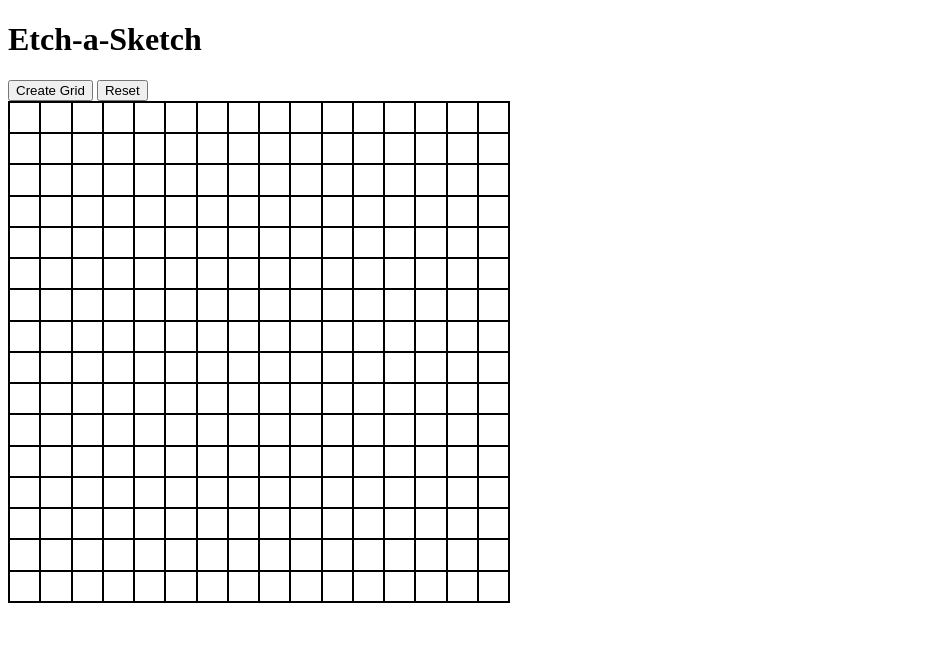
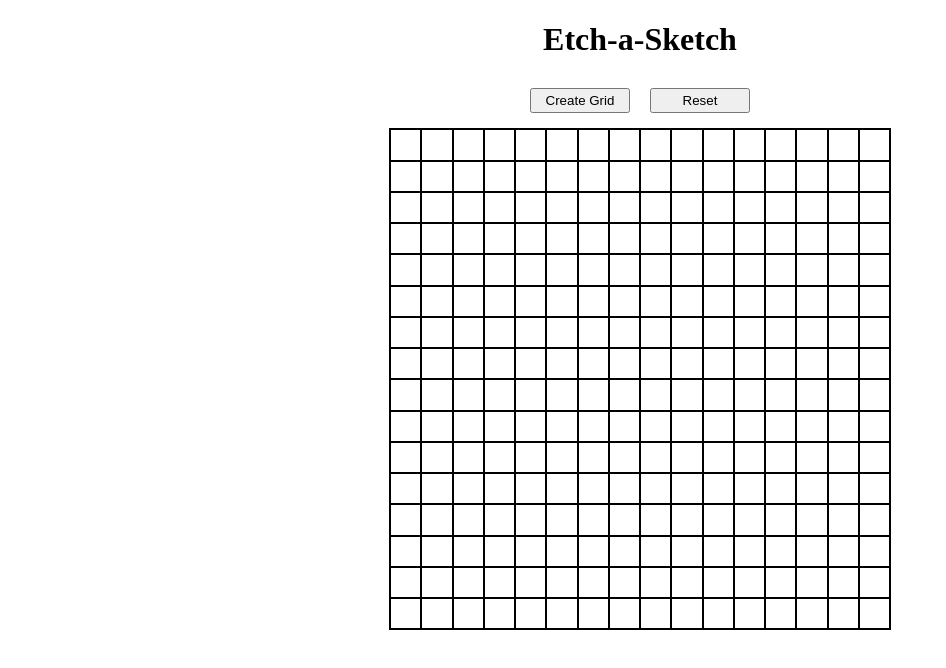
Before and after one commit to om0611/Etch-a-Sketch, a plain HTML site: page index.html in a window 1280 px wide. Shown: the whole page, without its empty margins (0-946 px from the left). Drawn offline with Linux system fonts and the light colour scheme.

Commit message:
Added styling

```diff
--- a/style.css
+++ b/style.css
@@ -5,9 +5,27 @@
   flex-direction: column;
   border: 1px solid black;
   /* align-items: stretch; */
+  margin: auto;
 }
 
 .row {
   display: flex;
   /* flex-grow: 1; */
 }
+
+h1 {
+  text-align: center;
+}
+
+.buttons {
+  display: flex;
+  justify-content: center;
+  gap: 20px;
+  margin-top: 30px;
+  margin-bottom: 15px;
+}
+
+button {
+  width: 100px;
+  height: 25px;
+}
```
Lines whose indentation alone changed are shown as unchanged.
